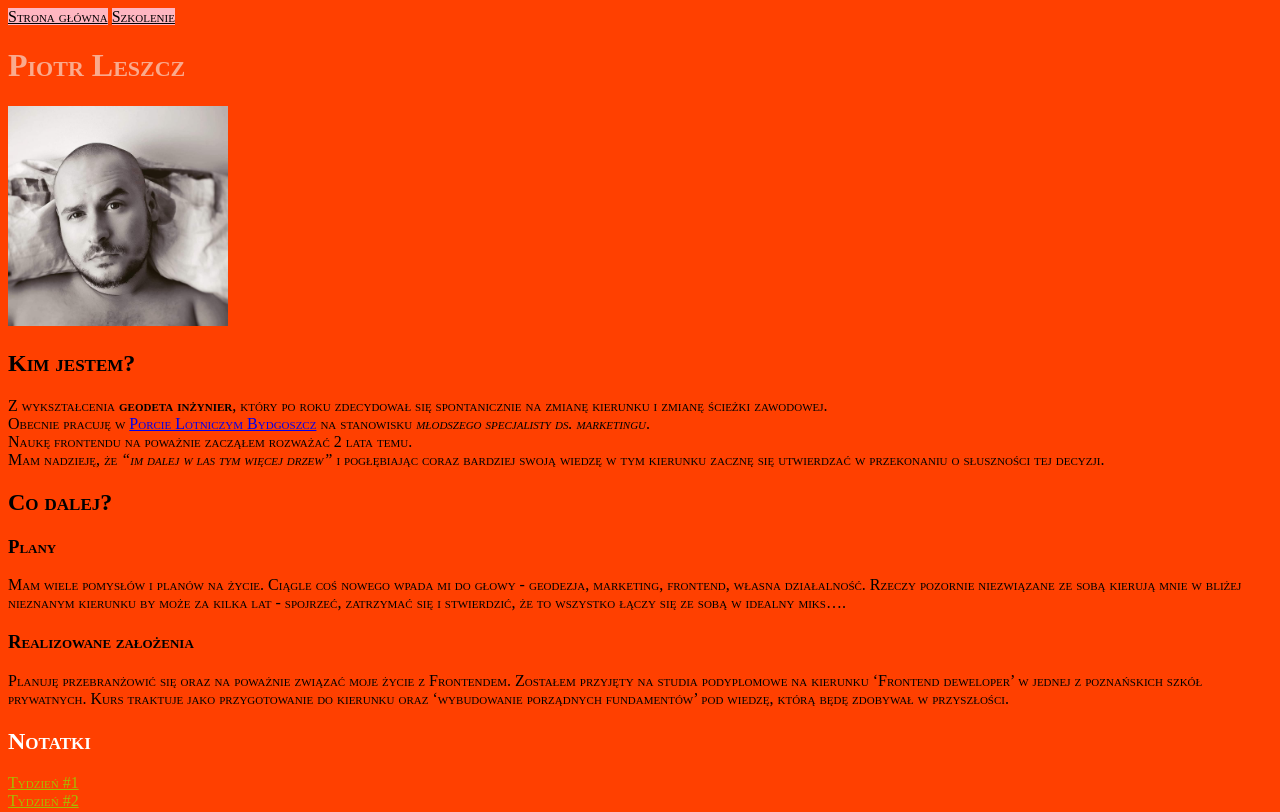
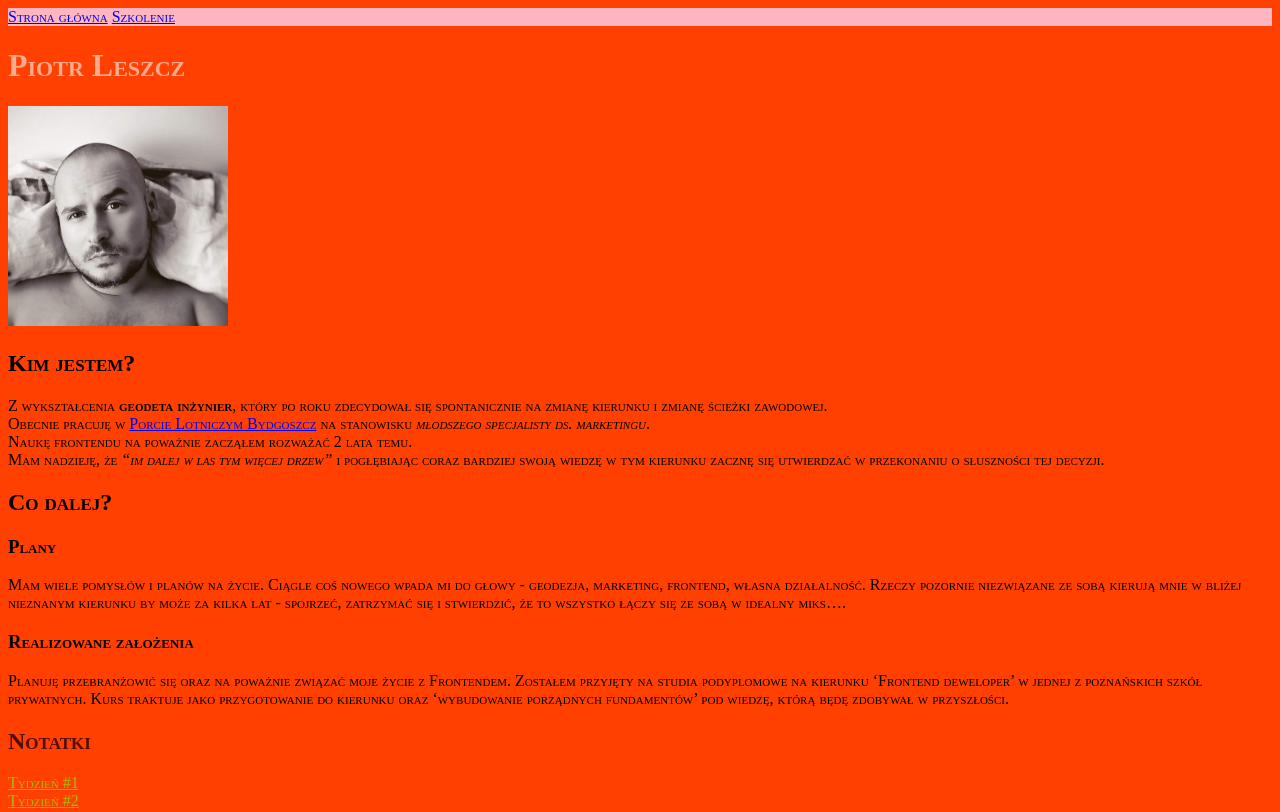
Before and after one commit to piotrleszcz/homepage, a plain HTML site: page index.html in a window 1280 px wide. Shown: the top 812 px of the page. Drawn offline with Linux system fonts and the light colour scheme.

Commit message:
notes & styles change

```diff
--- a/index.html
+++ b/index.html
@@ -10,9 +10,9 @@
 
 <body>
     <header id="top-glowna">
-        <nav>
-            <a class="navigate" href="index.html">Strona główna</a>
-            <a class="navigate" href="szkolenie-html.html">Szkolenie</a>
+        <nav class="navigate">
+            <a href="index.html">Strona główna</a>
+            <a href="szkolenie-html.html">Szkolenie</a>
         </nav>
     </header>
 
@@ -94,6 +94,8 @@
                     Odpowiada za prezentację strony<br>
                     Rozszerzenie .css<br>
                     Nowy projekt (homepage) - style.ccs</p>
+                <h3 id="third-week">Tydzień #3</h3>
+                <h3 id="fourth-week">Tydzień #4</h3>
             </article>
         </section>
     </main>
--- a/style.css
+++ b/style.css
@@ -10,7 +10,7 @@ body{
 }
 
 .notes-first{
-
+    color: #520e0e
 }
 footer{
     font-family: 'Gill Sans', 'Gill Sans MT', Calibri, 'Trebuchet MS', sans-serif;
```
Also changed, not shown: szkolenie-html.html (+4 -2 lines).
